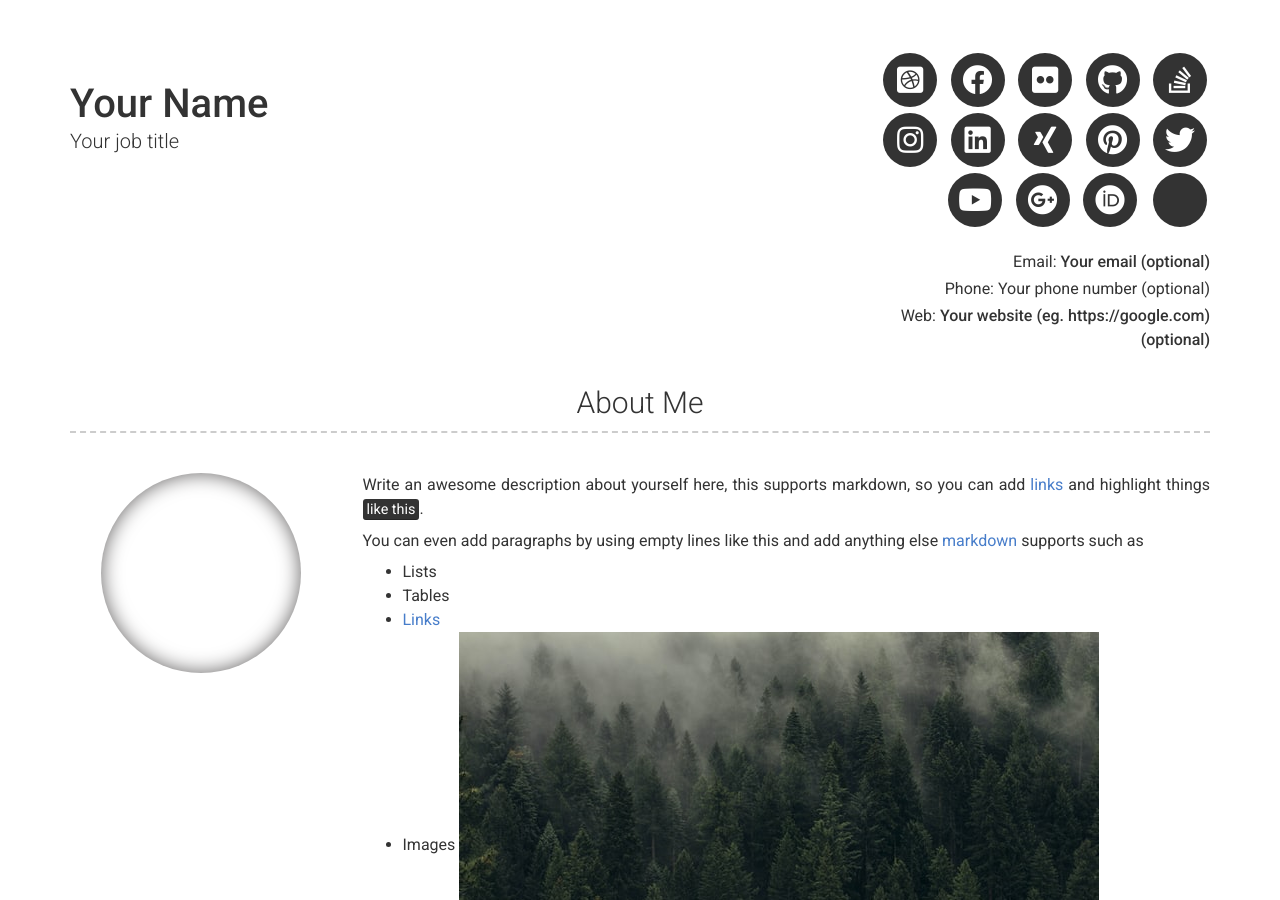
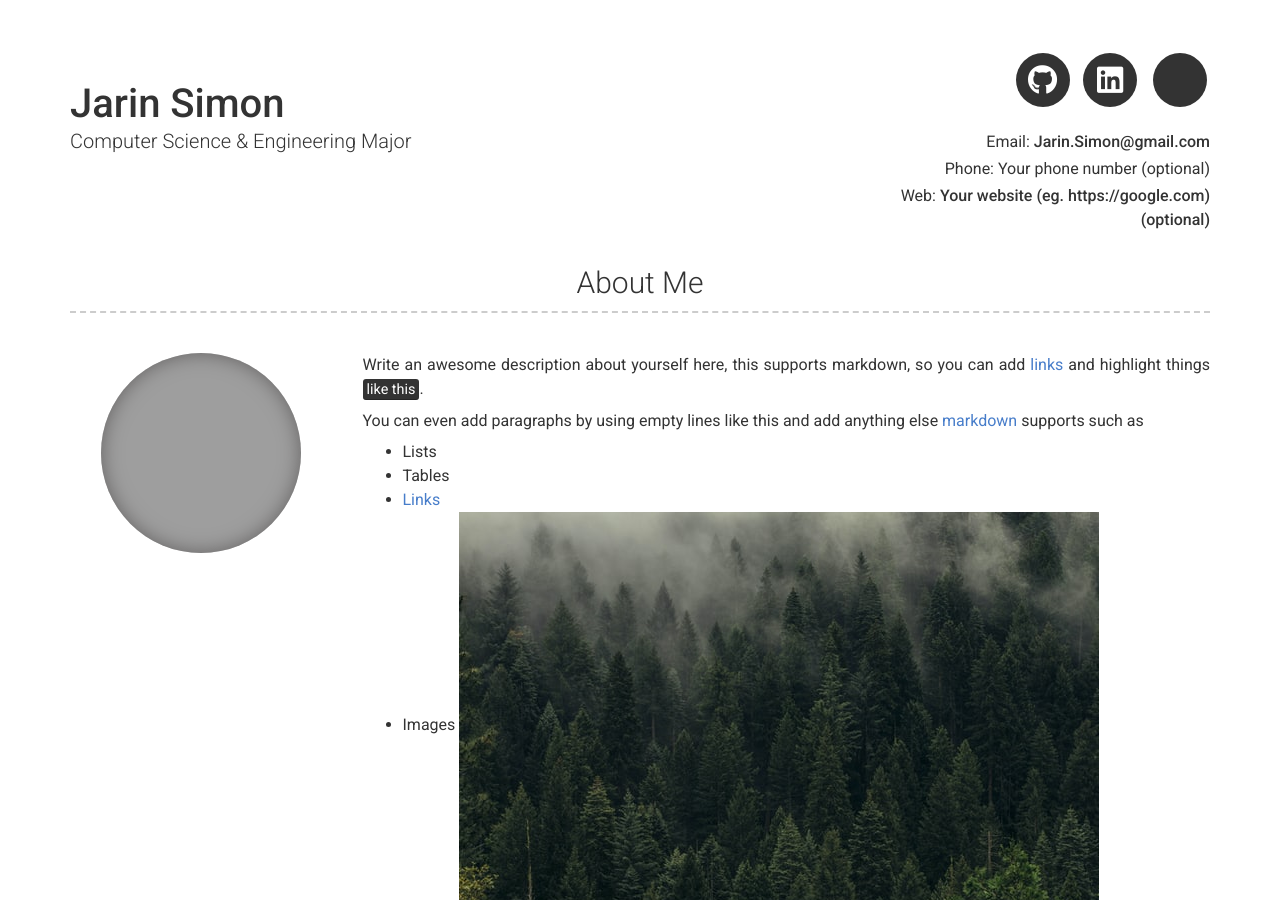
Before and after one commit to sproogen/modern-resume-theme, a Jekyll site: the page built from index.md, in a window 1280 px wide and 900 px high. Built offline with Jekyll 4.4.1, drawn with Linux system fonts in a browser that asks for light colours; nearby versions of some CDN libraries; some of the changed lines change nothing that is shown; some of the changed text lies outside the part shown; grey boxes are pictures that could not be loaded.

Commit message:
initial commit

```diff
--- a/_config.yml
+++ b/_config.yml
@@ -6,9 +6,9 @@ repository: Git repository where your resume will be hosted, only required if yo
 version: 2
 
 # Personal info
-name: Your Name
-title: Your job title
-email: Your email (optional)
+name: Jarin Simon
+title: Computer Science & Engineering Major
+email: Jarin.Simon@gmail.com
 # email_title: Email (Email title override)
 phone: Your phone number (optional)
 # phone_title: Phone (Phone title override)
@@ -19,19 +19,19 @@ website: Your website (eg. https://google.com)(optional)
 darkmode: false
 
 # Social links
-twitter_username: jekyllrb
-github_username:  jekyll
-stackoverflow_username: "00000001"
-dribbble_username: jekyll
-facebook_username: jekyll
-flickr_username: jekyll
-instagram_username: jekyll
-linkedin_username: jekyll
-xing_username: jekyll
-pinterest_username: jekyll
-youtube_username: jekyll
-googleplus_username: +jekyll
-orcid_username: 0000-0000-0000-0000
+# twitter_username: jekyllrb
+github_username:  jarinsimon
+#stackoverflow_username: "00000001"
+#dribbble_username: jekyll
+#facebook_username: jekyll
+#flickr_username: jekyll
+#instagram_username: jekyll
+linkedin_username: jarinsimon
+#xing_username: jekyll
+#pinterest_username: jekyll
+#youtube_username: jekyll
+#googleplus_username: +jekyll
+#orcid_username: 0000-0000-0000-0000
 
 # Additional icon links
 additional_links:
@@ -50,7 +50,7 @@ additional_links:
 
 # About Section
 # about_title: About Me (Use this to override about section title)
-about_profile_image: Directory of profile image (eg. images/profile.jpg)
+about_profile_image: images/headshot.jpg
 about_content: | # this will include new lines to allow paragraphs
   Write an awesome description about yourself here, this supports markdown, so you can add [links](http://foobar.com) and highlight things <mark>like this</mark>.
 
```
Also changed, not shown: 1 other file.
